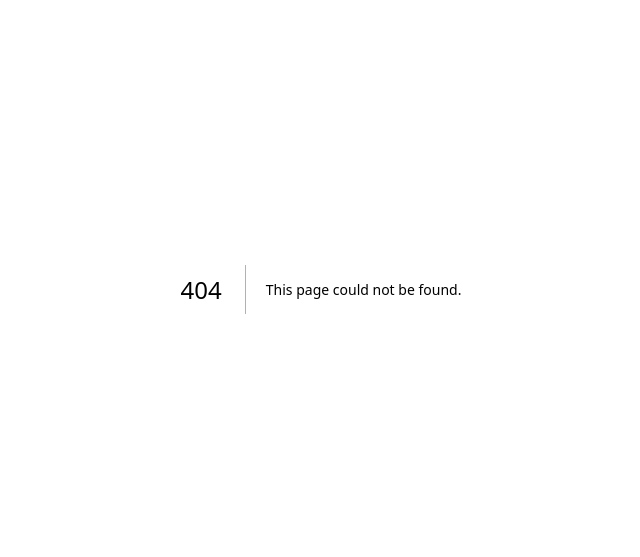
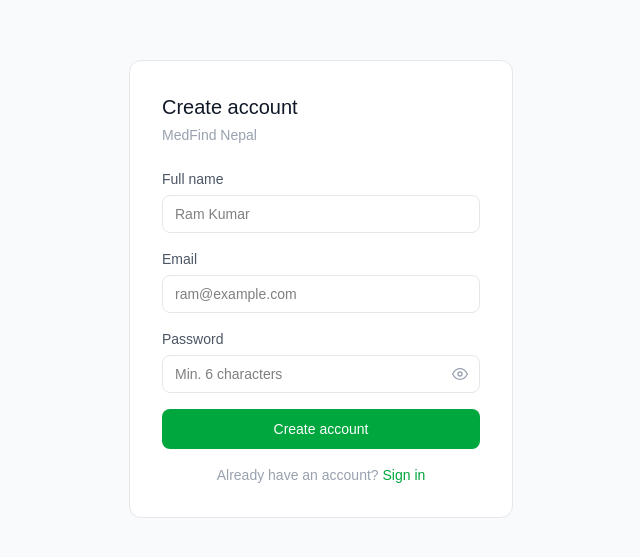
Before and after one commit to SonuThapaMagar/medfind, a Next.js app: page /register in a window 1280 px wide. Before the commit this address had no page. Shown: the part 111-668 px from the top of the page, without its empty margins (319-959 px from the left). Built offline with nearby package versions, Linux system fonts and the light colour scheme.

Commit message:
feat: register done, zod validation added for register

```diff
--- a/app/(auth)/login/page.tsx
+++ b/app/(auth)/login/page.tsx
@@ -1,6 +1,7 @@
 "use client";
 
 import { signIn } from "next-auth/react";
+import Link from "next/link";
 import { useRouter } from "next/navigation";
 import { useState, type FormEvent } from "react";
 
@@ -36,7 +37,7 @@ export default function LoginPage() {
     }
 
     if (result?.ok) {
-      router.push("/");
+      router.push("/dashboard");
       router.refresh();
     }
     setLoading(false);
@@ -60,7 +61,7 @@ export default function LoginPage() {
                 onChange={(e) => setEmail(e.target.value)}
                 placeholder="admin@medfind.com"
                 required
-                className="w-full px-3 py-2 text-sm border border-gray-200 rounded-lg outline-none focus:border-green-500 focus:ring-1 focus:ring-green-500 transition-colors"
+                className="w-full px-3 py-2 text-sm border border-gray-200 rounded-lg outline-none focus:border-green-500 focus:ring-1 focus:ring-green-500 transition-colors text-black"
               />
             </div>
 
@@ -76,7 +77,7 @@ export default function LoginPage() {
                   onChange={(e) => setPassword(e.target.value)}
                   placeholder="••••••••"
                   required
-                  className="w-full px-3 py-2 pr-10 text-sm border border-gray-200 rounded-lg outline-none focus:border-green-500 focus:ring-1 focus:ring-green-500 transition-colors"
+                  className="w-full px-3 py-2 pr-10 text-sm border border-gray-200 rounded-lg outline-none focus:border-green-500 focus:ring-1 focus:ring-green-500 transition-colors  text-black"
                 />
 
                 {/* Eye toggle button */}
@@ -143,6 +144,13 @@ export default function LoginPage() {
               {loading ? "Signing in..." : "Sign in"}
             </button>
           </form>
+
+          <p className="text-sm text-gray-400 text-center mt-4">
+            Don't have an account?{" "}
+            <Link href="/register" className="text-green-600 hover:underline">
+              Create one
+            </Link>
+          </p>
         </div>
       </div>
     </>
--- /dev/null
+++ b/app/(auth)/register/page.tsx
@@ -0,0 +1,162 @@
+"use client";
+
+import { useState } from "react";
+import { useRouter } from "next/navigation";
+import Link from "next/link";
+
+export default function RegisterPage() {
+  const [name, setName] = useState("");
+  const [email, setEmail] = useState("");
+  const [password, setPassword] = useState("");
+  const [showPassword, setShowPassword] = useState(false);
+  const [error, setError] = useState("");
+  const [loading, setLoading] = useState(false);
+
+  const router = useRouter();
+
+  async function handleSubmit(e: React.FormEvent) {
+    e.preventDefault();
+    setLoading(true);
+    setError("");
+
+    // Send POST to your register API route
+    const response = await fetch("/api/auth/register", {
+      method: "POST",
+      headers: {
+        "Content-Type": "application/json",
+        // tells the server: the body is JSON, not a form
+      },
+      body: JSON.stringify({ name, email, password }),
+      // JSON.stringify converts the JS object to a JSON string
+    });
+
+    const data = await response.json();
+    console.log("register response:", data);
+
+    if (!response.ok) {
+      // response.ok is true for 200-299, false for everything else
+      setError(data.error);
+      setLoading(false);
+      return;
+    }
+
+    // Success — go to login so they can sign in
+    router.push("/login");
+  }
+
+  return (
+    <div className="min-h-screen flex items-center justify-center bg-gray-50">
+      <div className="w-full max-w-sm bg-white border border-gray-200 rounded-xl p-8">
+        <h1 className="text-xl font-medium text-gray-900 mb-1">
+          Create account
+        </h1>
+        <p className="text-sm text-gray-400 mb-6">MedFind Nepal</p>
+
+        <form onSubmit={handleSubmit} className="flex flex-col gap-4">
+          {/* Name */}
+          <div className="flex flex-col gap-1.5">
+            <label className="text-sm text-gray-600">Full name</label>
+            <input
+              type="text"
+              value={name}
+              onChange={(e) => setName(e.target.value)}
+              placeholder="Ram Kumar"
+              className="w-full px-3 py-2 text-sm border border-gray-200 rounded-lg outline-none focus:border-green-500 focus:ring-1 focus:ring-green-500 transition-colors text-black"
+            />
+          </div>
+
+          {/* Email */}
+          <div className="flex flex-col gap-1.5">
+            <label className="text-sm text-gray-600">Email</label>
+            <input
+              type="email"
+              value={email}
+              onChange={(e) => setEmail(e.target.value)}
+              placeholder="ram@example.com"
+              required
+              className="w-full px-3 py-2 text-sm border border-gray-200 rounded-lg outline-none focus:border-green-500 focus:ring-1 focus:ring-green-500 transition-colors text-black"
+            />
+          </div>
+
+          {/* Password */}
+          <div className="flex flex-col gap-1.5">
+            <label className="text-sm text-gray-600">Password</label>
+            <div className="relative">
+              <input
+                type={showPassword ? "text" : "password"}
+                value={password}
+                onChange={(e) => setPassword(e.target.value)}
+                placeholder="Min. 6 characters"
+                required
+                className="w-full px-3 py-2 pr-10 text-sm border border-gray-200 rounded-lg outline-none focus:border-green-500 focus:ring-1 focus:ring-green-500 transition-colors text-black"
+              />
+              <button
+                type="button"
+                onClick={() => setShowPassword(!showPassword)}
+                className="absolute right-3 top-1/2 -translate-y-1/2 text-gray-400 hover:text-gray-600 transition-colors"
+              >
+                {showPassword ? (
+                  <svg
+                    width="16"
+                    height="16"
+                    viewBox="0 0 24 24"
+                    fill="none"
+                    stroke="currentColor"
+                    strokeWidth="2"
+                  >
+                    <path d="M17.94 17.94A10.07 10.07 0 0 1 12 20c-7 0-11-8-11-8a18.45 18.45 0 0 1 5.06-5.94" />
+                    <path d="M9.9 4.24A9.12 9.12 0 0 1 12 4c7 0 11 8 11 8a18.5 18.5 0 0 1-2.16 3.19" />
+                    <line x1="1" y1="1" x2="23" y2="23" />
+                  </svg>
+                ) : (
+                  <svg
+                    width="16"
+                    height="16"
+                    viewBox="0 0 24 24"
+                    fill="none"
+                    stroke="currentColor"
+                    strokeWidth="2"
+                  >
+                    <path d="M1 12s4-8 11-8 11 8 11 8-4 8-11 8-11-8-11-8z" />
+                    <circle cx="12" cy="12" r="3" />
+                  </svg>
+                )}
+              </button>
+            </div>
+          </div>
+
+          {error && <p className="text-sm text-red-500">{error}</p>}
+
+          <button
+            type="submit"
+            disabled={loading}
+            className="w-full flex items-center justify-center gap-2 py-2.5 bg-green-600 hover:bg-green-700 disabled:bg-gray-300 disabled:cursor-not-allowed text-white text-sm font-medium rounded-lg transition-colors cursor-pointer"
+          >
+            {loading && (
+              <svg
+                className="animate-spin"
+                width="16"
+                height="16"
+                viewBox="0 0 24 24"
+                fill="none"
+                stroke="currentColor"
+                strokeWidth="2"
+              >
+                <path d="M12 2v4M12 18v4M4.93 4.93l2.83 2.83M16.24 16.24l2.83 2.83M2 12h4M18 12h4M4.93 19.07l2.83-2.83M16.24 7.76l2.83-2.83" />
+              </svg>
+            )}
+            {loading ? "Creating account..." : "Create account"}
+          </button>
+        </form>
+
+        {/* Link to login */}
+        <p className="text-sm text-gray-400 text-center mt-4">
+          Already have an account?{" "}
+          <Link href="/login" className="text-green-600 hover:underline">
+            Sign in
+          </Link>
+        </p>
+      </div>
+    </div>
+  );
+}
--- /dev/null
+++ b/app/api/auth/register/route.ts
@@ -0,0 +1,65 @@
+import { prisma } from "@/lib/prisma";
+import { registerSchema } from "@/lib/validations/auth";
+import bcrypt from "bcryptjs";
+import { NextRequest, NextResponse } from "next/server";
+
+export async function POST(request: NextRequest) {
+  const body = await request.json();
+
+  const validation = registerSchema.safeParse(body);
+  if (!validation.success) {
+    return NextResponse.json(
+      { error: validation.error.issues[0]?.message },
+      { status: 400 },
+    );
+  }
+
+  const { name, email, password } = body;
+
+  if (!name || !email || !password) {
+    return NextResponse.json(
+      { error: "Name, email and password are required" },
+      { status: 400 },
+    );
+  }
+
+  if (password.length < 6) {
+    return NextResponse.json(
+      { error: "Password must be at least 6 characters" },
+      { status: 400 },
+    );
+  }
+
+  // --- Check if email already exists ---
+  const existingUser = await prisma.user.findUnique({ where: { email } });
+  if (existingUser) {
+    return NextResponse.json(
+      { error: "An account with this email already exists" },
+      { status: 409 },
+      // 409 = Conflict — resource already exists
+    );
+  }
+
+  // --- Hash password ---
+  const hashedPassword = await bcrypt.hash(password, 10);
+
+  // --- Create user ---
+  const user = await prisma.user.create({
+    data: {
+      name,
+      email,
+      password: hashedPassword,
+      role: "USER", // new registrations are always USER, not admin
+    },
+  });
+
+  // Never send password back — even hashed
+  return NextResponse.json(
+    {
+      message: "Account created successfully",
+      user: { id: user.id, name: user.name, email: user.email },
+    },
+    { status: 201 },
+    // 201 = Created — resource was successfully created
+  );
+}
--- /dev/null
+++ b/app/dashboard/page.tsx
@@ -0,0 +1,8 @@
+export default function DashboardPage() {
+  return (
+    <div className="p-8">
+      <h1 className="text-xl font-medium">Dashboard</h1>
+      <p className="text-gray-500 mt-2">You are logged in.</p>
+    </div>
+  );
+}
--- a/app/layout.tsx
+++ b/app/layout.tsx
@@ -1,33 +1,22 @@
 import type { Metadata } from "next";
-import { Geist, Geist_Mono } from "next/font/google";
 import "./globals.css";
-
-const geistSans = Geist({
-  variable: "--font-geist-sans",
-  subsets: ["latin"],
-});
-
-const geistMono = Geist_Mono({
-  variable: "--font-geist-mono",
-  subsets: ["latin"],
-});
+import Providers from "@/components/providers";
 
 export const metadata: Metadata = {
-  title: "Create Next App",
-  description: "Generated by create next app",
+  title: "MedFind Nepal",
+  description: "Find medicines near you in Kathmandu",
 };
 
 export default function RootLayout({
   children,
-}: Readonly<{
+}: {
   children: React.ReactNode;
-}>) {
+}) {
   return (
-    <html
-      lang="en"
-      className={`${geistSans.variable} ${geistMono.variable} h-full antialiased`}
-    >
-      <body className="min-h-full flex flex-col">{children}</body>
+    <html lang="en">
+      <body>
+        <Providers>{children}</Providers>
+      </body>
     </html>
   );
 }
--- /dev/null
+++ b/components/providers.tsx
@@ -0,0 +1,6 @@
+"use client";
+import { SessionProvider } from "next-auth/react";
+
+export default function Providers({ children }: { children: React.ReactNode }) {
+  return <SessionProvider>{children}</SessionProvider>;
+}
--- /dev/null
+++ b/lib/validations/auth.ts
@@ -0,0 +1,13 @@
+import z from "zod";
+
+export const registerSchema = z.object({
+  name: z.string().min(2, "Name must be at least 2 characters"),
+  email: z.string().email("Please enter a valid email address"), // Zod handles email regex automatically!
+  password: z
+    .string()
+    .min(6, "Password must be at least 6 characters")
+    .regex(
+      /^(?=.*[a-z])(?=.*[A-Z])(?=.*\d)/,
+      "Password must contain at least one uppercase letter, one lowercase letter, and one number",
+    ),
+});
```
